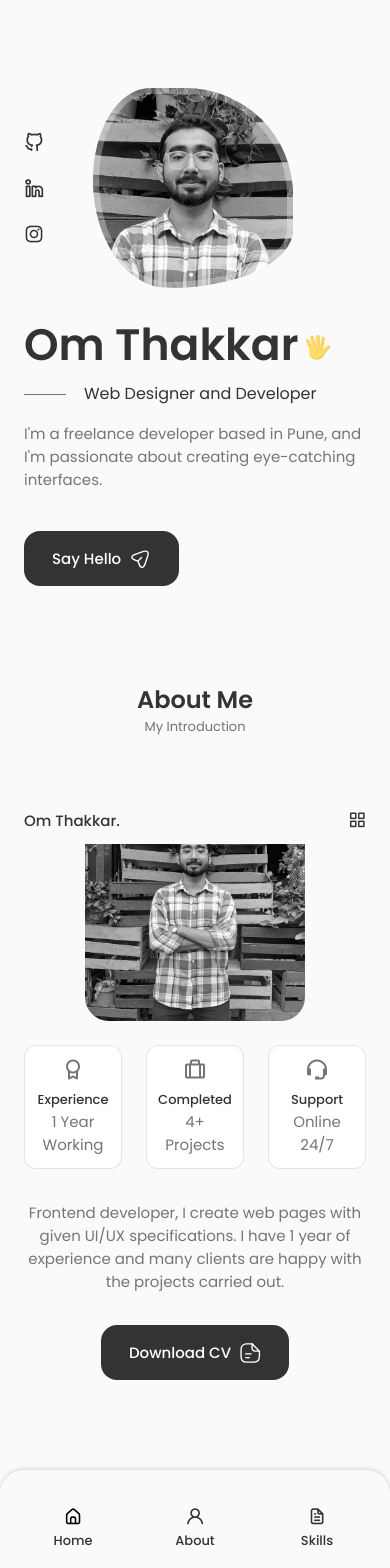
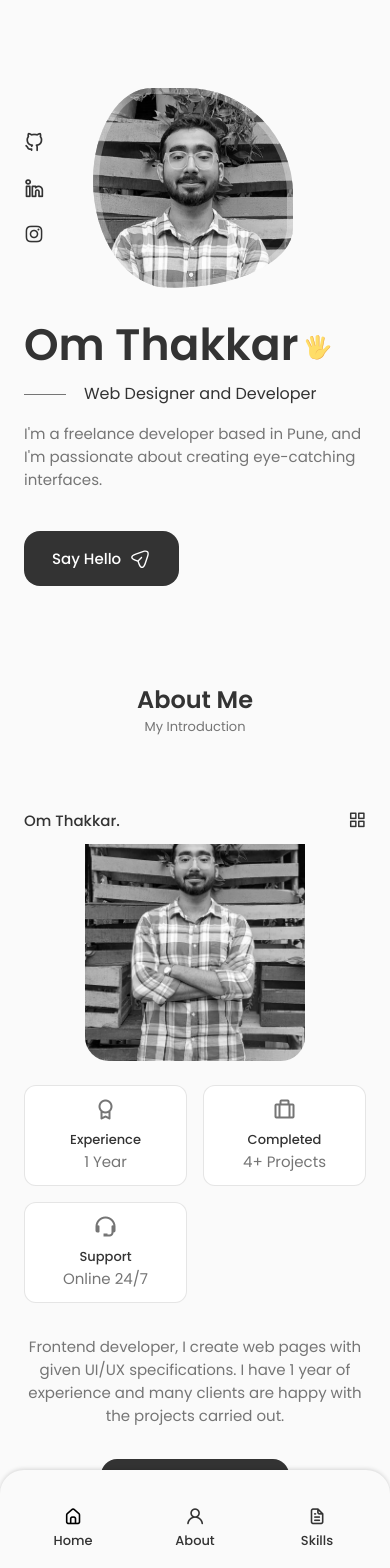
Before and after one commit to OmThakkar/React-Portfolio-v1.0, a React (Vite) app: page / in a window 390 px wide. Shown: the top 1568 px of the page. Before the commit the page ends 1492 px from the top, so only its background shows below. Built offline with nearby package versions, Linux system fonts and the light colour scheme.

Commit message:
Style Changes

```diff
--- a/src/components/about/Info.jsx
+++ b/src/components/about/Info.jsx
@@ -6,7 +6,7 @@ const Info = () => {
       <div className="about__box">
       <i className='bx bx-award about__icon'></i>
         <h3 className="about__title">Experience</h3>
-        <span className="about_subtitle">1 Year Working</span>
+        <span className="about_subtitle">1 Year</span>
       </div>
       <div className="about__box">
       <i className='bx bx-briefcase-alt about__icon'></i>
--- a/src/components/about/about.css
+++ b/src/components/about/about.css
@@ -75,7 +75,9 @@
 
   @media screen and (max-width: 576px) {
     .about__info{
-        grid-template-columns: repeat(3, 1fr);
+        grid-template-columns: repeat(2, 1fr);
+        gap: 1rem !important;
+
     }
 
     .about__description{
@@ -87,6 +89,5 @@
   @media screen and (max-width: 350px) {
     .about__info{
         grid-template-columns: 1fr;
-        gap: 1rem !important;
     }
   }
--- a/src/components/home/Social.jsx
+++ b/src/components/home/Social.jsx
@@ -3,13 +3,13 @@ import React from 'react'
 const Social = () => {
   return (
     <div className="home__social">
-        <a href="" className="home__social-icon" target="_blank">
+        <a href="https://github.com/OmThakkar" className="home__social-icon" target="_blank">
             <i className="uil uil-github-alt"></i>
         </a>
         <a href="https://www.linkedin.com/in/omthakkar343/" className="home__social-icon" target="_blank">
             <i className="uil uil-linkedin-alt"></i>
         </a>
-        <a href="https://github.com/OmThakkar" className="home__social-icon" target="_blank">
+        <a href="" className="home__social-icon" target="_blank">
             <i className="uil uil-instagram"></i>
         </a>
     </div>
```
Also changed, not shown: src/assets/about.jpg.
